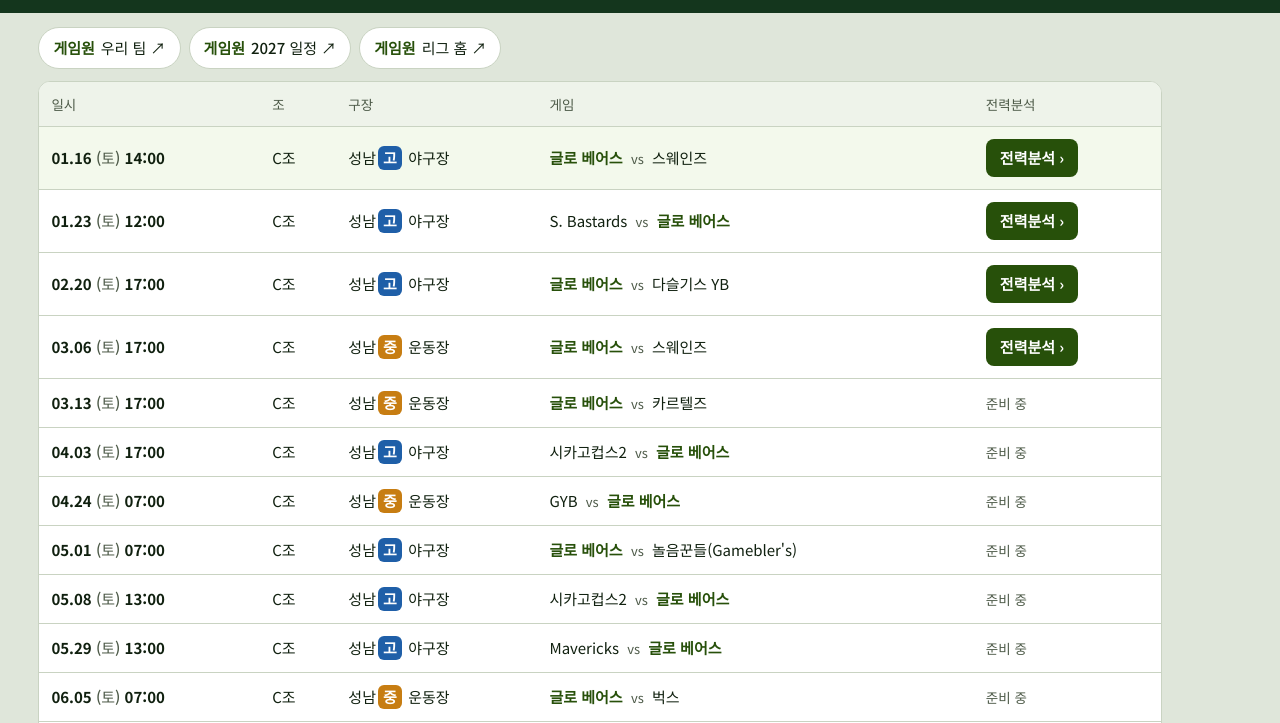
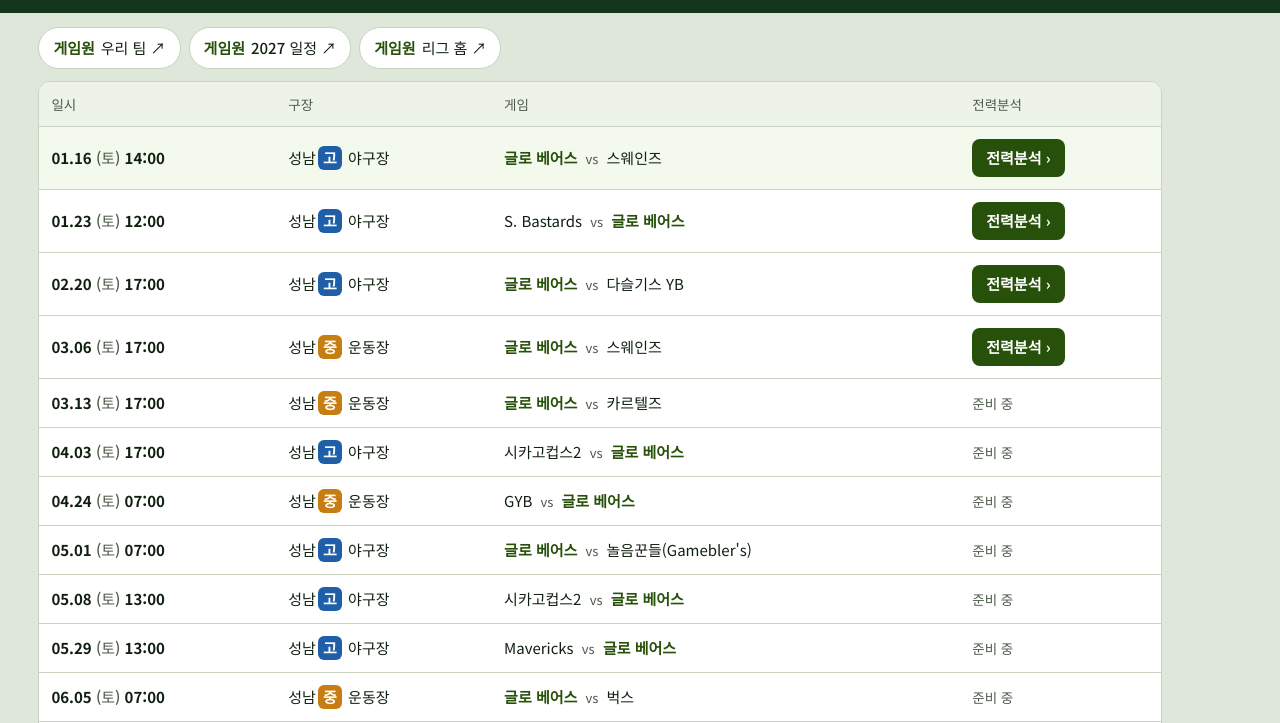
Before and after one commit to DAZZ9137/baseball-G, a plain HTML site: page index.html in a window 1280 px wide. Shown: the part 77-800 px from the top of the page. Drawn offline with Linux system fonts and the light colour scheme.

Commit message:
일정표 분류 칸 제거
Co-Authored-By: Claude Opus 5.5 <noreply@anthropic.com>
Claude-Session: https://claude.ai/code/session_01MiU2bxi9p7TMxbirvSDMuK

```diff
--- a/index.html
+++ b/index.html
@@ -20,19 +20,19 @@ tr.next td{background:light-dark(#f3f9ec,#1f3424)}.k{font-size:13px;color:var(--
 <header><div><h1>글로베어스 2027 경기 일정 · 상대 전력분석</h1><p>서울 성남고리그 토요리그(C조) · 다가오는 경기 순</p></div><button class="thm" id="thm" aria-label="화면 밝기 전환">화면: 자동</button></header>
 <main>
 <div class="gl"><a href="https://www.gameone.kr/club/?club_idx=25486" target="_blank" rel="noopener"><b>게임원</b>우리 팀 ↗</a><a href="https://www.gameone.kr/club/info/schedule/table?club_idx=25486&season=2027" target="_blank" rel="noopener"><b>게임원</b>2027 일정 ↗</a><a href="https://www.gameone.kr/league/?lig_idx=10894" target="_blank" rel="noopener"><b>게임원</b>리그 홈 ↗</a></div>
-<div class="wrap"><table><thead><tr><th>일시</th><th>조</th><th>구장</th><th>게임</th><th>전력분석</th></tr></thead><tbody>
-<tr data-m="01" data-d="16"><td class="dt">01.16 <span class="wd">(토)</span> 14:00</td><td>C조</td><td>성남<span class="gk go2">고</span> 야구장</td><td><span class="tm us">글로 베어스</span> <span class="vs">vs</span> <span class="tm">스웨인즈</span></td><td class="ac"><a class="go" href="swains.html">전력분석 ›</a></td></tr>
-<tr data-m="01" data-d="23"><td class="dt">01.23 <span class="wd">(토)</span> 12:00</td><td>C조</td><td>성남<span class="gk go2">고</span> 야구장</td><td><span class="tm">S. Bastards</span> <span class="vs">vs</span> <span class="tm us">글로 베어스</span></td><td class="ac"><a class="go" href="sbastards.html">전력분석 ›</a></td></tr>
-<tr data-m="02" data-d="20"><td class="dt">02.20 <span class="wd">(토)</span> 17:00</td><td>C조</td><td>성남<span class="gk go2">고</span> 야구장</td><td><span class="tm us">글로 베어스</span> <span class="vs">vs</span> <span class="tm">다슬기스 YB</span></td><td class="ac"><a class="go" href="dasl.html">전력분석 ›</a></td></tr>
-<tr data-m="03" data-d="06"><td class="dt">03.06 <span class="wd">(토)</span> 17:00</td><td>C조</td><td>성남<span class="gk jung">중</span> 운동장</td><td><span class="tm us">글로 베어스</span> <span class="vs">vs</span> <span class="tm">스웨인즈</span></td><td class="ac"><a class="go" href="swains.html">전력분석 ›</a></td></tr>
-<tr data-m="03" data-d="13"><td class="dt">03.13 <span class="wd">(토)</span> 17:00</td><td>C조</td><td>성남<span class="gk jung">중</span> 운동장</td><td><span class="tm us">글로 베어스</span> <span class="vs">vs</span> <span class="tm">카르텔즈</span></td><td class="ac"><span class="wait">준비 중</span></td></tr>
-<tr data-m="04" data-d="03"><td class="dt">04.03 <span class="wd">(토)</span> 17:00</td><td>C조</td><td>성남<span class="gk go2">고</span> 야구장</td><td><span class="tm">시카고컵스2</span> <span class="vs">vs</span> <span class="tm us">글로 베어스</span></td><td class="ac"><span class="wait">준비 중</span></td></tr>
-<tr data-m="04" data-d="24"><td class="dt">04.24 <span class="wd">(토)</span> 07:00</td><td>C조</td><td>성남<span class="gk jung">중</span> 운동장</td><td><span class="tm">GYB</span> <span class="vs">vs</span> <span class="tm us">글로 베어스</span></td><td class="ac"><span class="wait">준비 중</span></td></tr>
-<tr data-m="05" data-d="01"><td class="dt">05.01 <span class="wd">(토)</span> 07:00</td><td>C조</td><td>성남<span class="gk go2">고</span> 야구장</td><td><span class="tm us">글로 베어스</span> <span class="vs">vs</span> <span class="tm">놀음꾼들(Gamebler's)</span></td><td class="ac"><span class="wait">준비 중</span></td></tr>
-<tr data-m="05" data-d="08"><td class="dt">05.08 <span class="wd">(토)</span> 13:00</td><td>C조</td><td>성남<span class="gk go2">고</span> 야구장</td><td><span class="tm">시카고컵스2</span> <span class="vs">vs</span> <span class="tm us">글로 베어스</span></td><td class="ac"><span class="wait">준비 중</span></td></tr>
-<tr data-m="05" data-d="29"><td class="dt">05.29 <span class="wd">(토)</span> 13:00</td><td>C조</td><td>성남<span class="gk go2">고</span> 야구장</td><td><span class="tm">Mavericks</span> <span class="vs">vs</span> <span class="tm us">글로 베어스</span></td><td class="ac"><span class="wait">준비 중</span></td></tr>
-<tr data-m="06" data-d="05"><td class="dt">06.05 <span class="wd">(토)</span> 07:00</td><td>C조</td><td>성남<span class="gk jung">중</span> 운동장</td><td><span class="tm us">글로 베어스</span> <span class="vs">vs</span> <span class="tm">벅스</span></td><td class="ac"><span class="wait">준비 중</span></td></tr>
-<tr data-m="06" data-d="12"><td class="dt">06.12 <span class="wd">(토)</span> 07:00</td><td>C조</td><td>성남<span class="gk jung">중</span> 운동장</td><td><span class="tm">한국은행 야구부</span> <span class="vs">vs</span> <span class="tm us">글로 베어스</span></td><td class="ac"><span class="wait">준비 중</span></td></tr>
+<div class="wrap"><table><thead><tr><th>일시</th><th>구장</th><th>게임</th><th>전력분석</th></tr></thead><tbody>
+<tr data-m="01" data-d="16"><td class="dt">01.16 <span class="wd">(토)</span> 14:00</td><td>성남<span class="gk go2">고</span> 야구장</td><td><span class="tm us">글로 베어스</span> <span class="vs">vs</span> <span class="tm">스웨인즈</span></td><td class="ac"><a class="go" href="swains.html">전력분석 ›</a></td></tr>
+<tr data-m="01" data-d="23"><td class="dt">01.23 <span class="wd">(토)</span> 12:00</td><td>성남<span class="gk go2">고</span> 야구장</td><td><span class="tm">S. Bastards</span> <span class="vs">vs</span> <span class="tm us">글로 베어스</span></td><td class="ac"><a class="go" href="sbastards.html">전력분석 ›</a></td></tr>
+<tr data-m="02" data-d="20"><td class="dt">02.20 <span class="wd">(토)</span> 17:00</td><td>성남<span class="gk go2">고</span> 야구장</td><td><span class="tm us">글로 베어스</span> <span class="vs">vs</span> <span class="tm">다슬기스 YB</span></td><td class="ac"><a class="go" href="dasl.html">전력분석 ›</a></td></tr>
+<tr data-m="03" data-d="06"><td class="dt">03.06 <span class="wd">(토)</span> 17:00</td><td>성남<span class="gk jung">중</span> 운동장</td><td><span class="tm us">글로 베어스</span> <span class="vs">vs</span> <span class="tm">스웨인즈</span></td><td class="ac"><a class="go" href="swains.html">전력분석 ›</a></td></tr>
+<tr data-m="03" data-d="13"><td class="dt">03.13 <span class="wd">(토)</span> 17:00</td><td>성남<span class="gk jung">중</span> 운동장</td><td><span class="tm us">글로 베어스</span> <span class="vs">vs</span> <span class="tm">카르텔즈</span></td><td class="ac"><span class="wait">준비 중</span></td></tr>
+<tr data-m="04" data-d="03"><td class="dt">04.03 <span class="wd">(토)</span> 17:00</td><td>성남<span class="gk go2">고</span> 야구장</td><td><span class="tm">시카고컵스2</span> <span class="vs">vs</span> <span class="tm us">글로 베어스</span></td><td class="ac"><span class="wait">준비 중</span></td></tr>
+<tr data-m="04" data-d="24"><td class="dt">04.24 <span class="wd">(토)</span> 07:00</td><td>성남<span class="gk jung">중</span> 운동장</td><td><span class="tm">GYB</span> <span class="vs">vs</span> <span class="tm us">글로 베어스</span></td><td class="ac"><span class="wait">준비 중</span></td></tr>
+<tr data-m="05" data-d="01"><td class="dt">05.01 <span class="wd">(토)</span> 07:00</td><td>성남<span class="gk go2">고</span> 야구장</td><td><span class="tm us">글로 베어스</span> <span class="vs">vs</span> <span class="tm">놀음꾼들(Gamebler's)</span></td><td class="ac"><span class="wait">준비 중</span></td></tr>
+<tr data-m="05" data-d="08"><td class="dt">05.08 <span class="wd">(토)</span> 13:00</td><td>성남<span class="gk go2">고</span> 야구장</td><td><span class="tm">시카고컵스2</span> <span class="vs">vs</span> <span class="tm us">글로 베어스</span></td><td class="ac"><span class="wait">준비 중</span></td></tr>
+<tr data-m="05" data-d="29"><td class="dt">05.29 <span class="wd">(토)</span> 13:00</td><td>성남<span class="gk go2">고</span> 야구장</td><td><span class="tm">Mavericks</span> <span class="vs">vs</span> <span class="tm us">글로 베어스</span></td><td class="ac"><span class="wait">준비 중</span></td></tr>
+<tr data-m="06" data-d="05"><td class="dt">06.05 <span class="wd">(토)</span> 07:00</td><td>성남<span class="gk jung">중</span> 운동장</td><td><span class="tm us">글로 베어스</span> <span class="vs">vs</span> <span class="tm">벅스</span></td><td class="ac"><span class="wait">준비 중</span></td></tr>
+<tr data-m="06" data-d="12"><td class="dt">06.12 <span class="wd">(토)</span> 07:00</td><td>성남<span class="gk jung">중</span> 운동장</td><td><span class="tm">한국은행 야구부</span> <span class="vs">vs</span> <span class="tm us">글로 베어스</span></td><td class="ac"><span class="wait">준비 중</span></td></tr>
 </tbody></table></div>
 <p class="k">게임원 2027 일정 기준(2026.11.27 수집) · 일정은 리그 중 변경될 수 있음 · 게임 칸은 선공 팀이 앞 · 구장 <span class="gk go2">고</span> 성남고 야구장 <span class="gk jung">중</span> 성남중 운동장</p>
 <a class="sample" href="sample.html"><div><b>샘플 · 라인업 반영 화면</b><br><span>팀 사야이 26.10.10 실제 라인업으로 만든 경기 당일 화면 예시</span></div><span>열기 ›</span></a>
```
